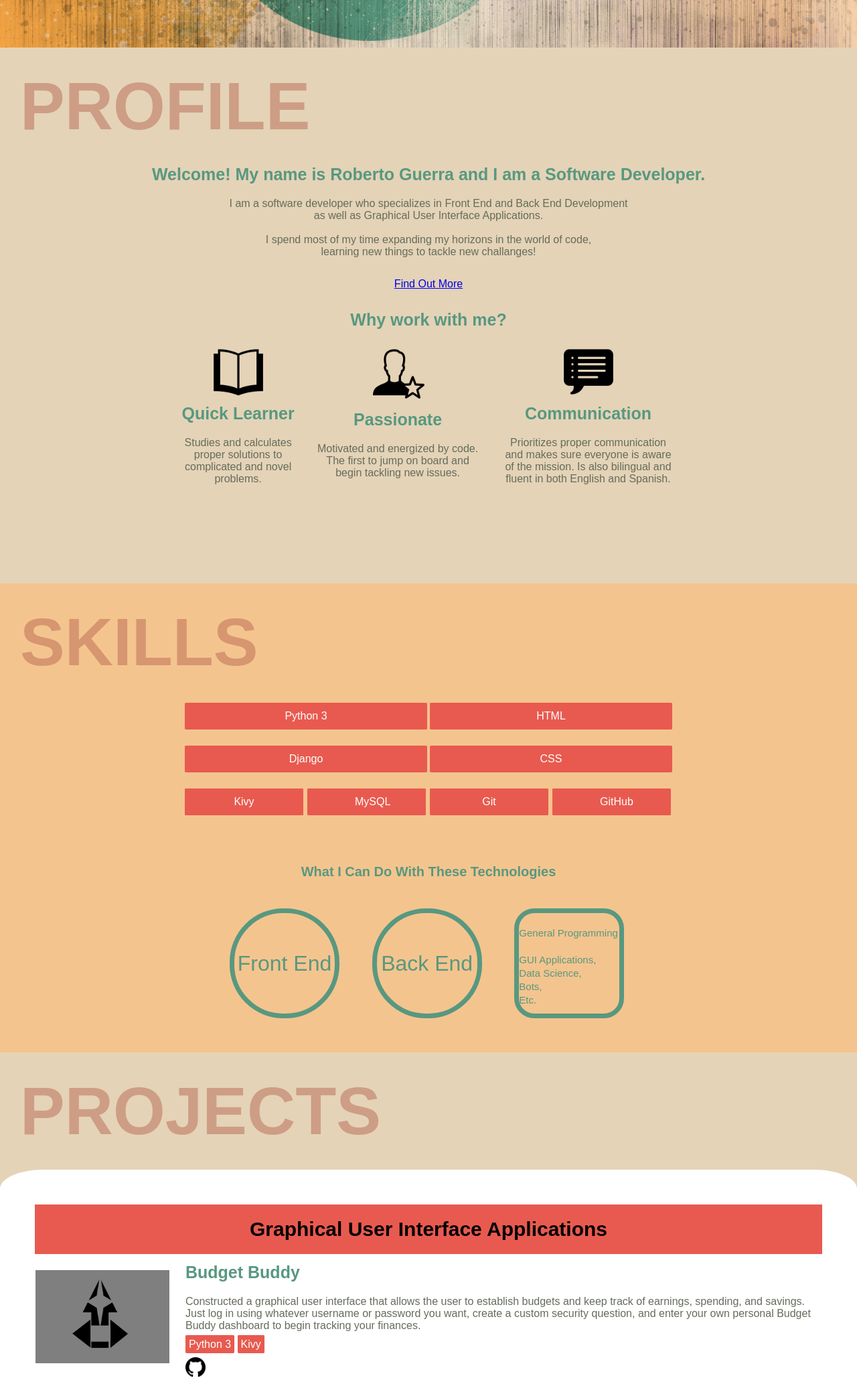
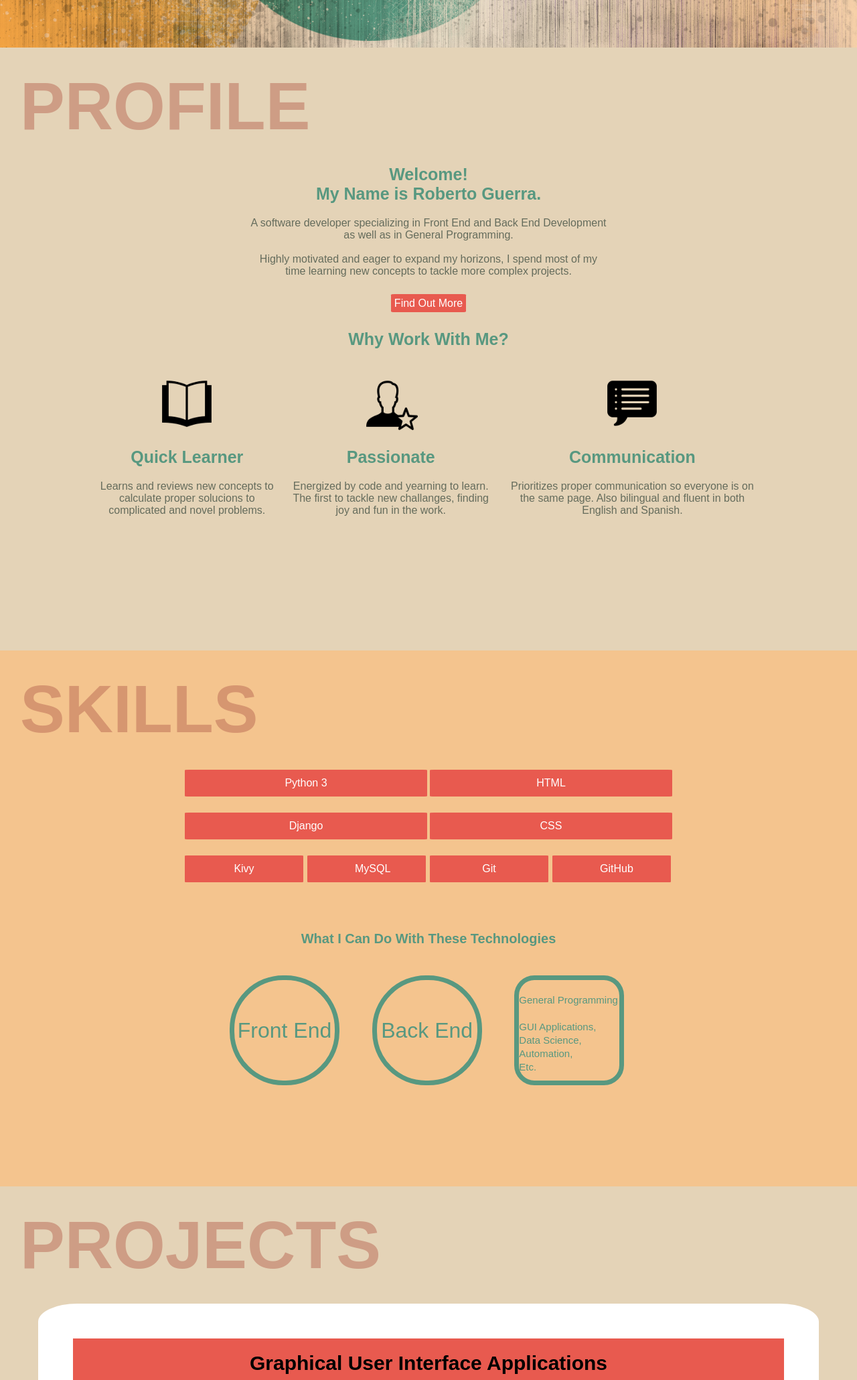
Before and after one commit to Robby-Codes/Portfolio, a Django app: template Portfolio/homepage/templates/homepage/home.html in a window 1280 px wide. Shown: the part 729-2789 px from the top of the page at 67% size. Run offline with Django 3.2, Linux system fonts and the light colour scheme; the template is opened without the code that fills it, so the values that code supplies are empty.

Commit message:
Finished the Portfolio site. Changed all the text and some design settings.

```diff
--- a/Portfolio/homepage/templates/homepage/home.html
+++ b/Portfolio/homepage/templates/homepage/home.html
@@ -27,22 +27,22 @@
         <main>
             <section class="profilesection" id="Profile">
                 <h1>PROFILE</h1>
-                <h4>Welcome! My name is Roberto Guerra and I am a Software Developer.</h4>
+                <h4>Welcome!<br>My Name is Roberto Guerra.</h4>
                 <p>
-                    I am a software developer who specializes in Front End and Back End Development
+                    A software developer specializing in Front End and Back End Development
                     <br>
-                    as well as Graphical User Interface Applications.
+                    as well as in General Programming.
                     <br>
                     <br>
-                    I spend most of my time expanding my horizons in the world of code,
+                    Highly motivated and eager to expand my horizons, I spend most of my
                     <br>
-                    learning new things to tackle new challanges!
+                    time learning new concepts to tackle more complex projects.
                 </p>
                 <p>
-                    <label><a href="#Contact">Find Out More</a></label>
+                    <label class="find-out"><a href="#Contact" style="color: white; text-decoration: none;">Find Out More</a></label>
                 </p>
 
-                <h4>Why work with me?</h4>
+                <h4>Why Work With Me?</h4>
                 <table>
                     <tr>
                         <td align="center">
@@ -59,34 +59,26 @@
                         <td align="center">
                             <h2>Quick Learner</h2>
                             <p>
-                                Studies and calculates
-                                <br>
-                                proper solutions to
-                                <br> complicated and novel
-                                <br>
-                                problems.
+                                Learns and reviews new concepts to
+                                calculate proper solucions to
+                                complicated and novel problems.
                             </p>
                         </td>
                         <td align="center">
                             <h2>Passionate</h2>
                             <p>
-                                Motivated and energized by code.
-                                <br>
-                                The first to jump on board and
-                                <br>
-                                begin tackling new issues.
+                                Energized by code and yearning to learn.
+                                The first to tackle new challanges,
+                                finding joy and fun in the work.
                             </p>
                         </td>
                         <td align="center">
                             <h2>Communication</h2>
                             <p>
-                                Prioritizes proper communication
-                                <br>
-                                and makes sure everyone is aware
-                                <br>
-                                of the mission. Is also bilingual and
-                                <br>
-                                fluent in both English and Spanish.
+                                Prioritizes proper communication so
+                                everyone is on the same page. Also
+                                bilingual and fluent in both English
+                                and Spanish.
                             </p>
                         </td>
                     </tr>
@@ -121,7 +113,7 @@
                                 <br>
                                 General Programming
                                 <br><br>
-                                GUI Applications,<br>Data Science,<br>Bots,<br>Etc.
+                                GUI Applications,<br>Data Science,<br>Automation,<br>Etc.
                             </p></td>
                         </tr>
                     </table>
@@ -141,13 +133,9 @@
                         <td>
                             <h2>Budget Buddy</h2>
                             <p>
-                                Constructed a graphical user interface that
-                                allows the user to establish budgets and keep
-                                track of earnings, spending, and savings. Just
-                                log in using whatever username or password you
-                                want, create a custom security question, and
-                                enter your own personal Budget Buddy dashboard
-                                to begin tracking your finances.
+                                Graphical User Interface that allows the
+                                user to establish budgets and keep track
+                                of earnings, spending, and savings.
                             </p>
                             <label>Python 3</label>
                             <label>Kivy</label>
@@ -162,11 +150,9 @@
                         <td>
                             <h2>Arithmetic Master</h2>
                             <p>
-                                A graphical user interface developed to allow
-                                anyone to train their mental arithmetic skills.
-                                With this software, one can train their ability
-                                to perform mental addition, subtraction,
-                                multiplication, and division.
+                                With this GUI Application, one can train their ability
+                                to perform mental addition, subtraction, multiplication,
+                                and division.
                             </p>
                             <label>Python 3</label>
                             <label>Kivy</label>
@@ -187,47 +173,45 @@
                         <td class="lastmessage">
                             <h1>
                                 Considering My Assistance?
+                                <br>
+                                Here is a bit more about me.
                             </h1>
                             <br>
                             <p class="about-me">
-                                My name is Roberto Guerra and I am a Front End Developer.
+                                My name is Roberto Guerra<br>and I am a Software
+                                Developer.<br><br>
+                                My journey as a self-taught software developer<br>
+                                began near the end of 2018 when I decided  I<br>
+                                wanted a piece of software that didn't yet exist.<br>
+                                Since I began my studies I have fallen into a<br>
+                                deep love with programming. Through all the ups<br>
+                                and downs, I must say that it is quite a fun ride.
+                                <br><br>
+                                These days I spend most of my time expanding<br>
+                                my knowledge base to tackle more complicated<br>
+                                projects.
+                                <br><br>
+                                I feel very proud of what I have accomplished for<br>
+                                myself as of yet. I am continuing  to study<br>
+                                and learn, but with my current abilities I am able<br>
+                                to work on the following:
+                                <br><br>
+                                <ul>
+                                    <li>Front End</li>
+                                    <li>Back End</li>
+                                    <li>General Programming</li>
+                                </ul>
                                 <br>
-                                <br>
-                                My journey as a self-taught software developer
-                                <br>
-                                began in 2018 when I was attempting to figure
-                                <br>
-                                out what it was that I wanted to accomplish in life.
-                                <br>
-                                I decided to give programming a shot and instantly
-                                <br>
-                                fell in love with it. I stand in absolute awe when
-                                <br>
-                                thinking of whats possible through code.
-                                <br>
-                                <br>
-                                Currently, I am continueing to study new languages
-                                <br>
-                                to further extend my capabilities. There is not much
-                                <br>
-                                else that I enjoy more than tackling a new project
-                                <br>
-                                using new tools I have learned.
-                                <br>
-                                <br>
-                                Most of my free time, I spend working on projects and
-                                <br>
-                                expanding my knowledge base.
-                                <br>
-                                <br>
-                                My favorite things to do as of yet include.
-                                <br>
-                                <br>
-                                <ul>
-                                    <li>Front End Development</li>
-                                    <li>Back End Development</li>
-                                    <li>Graphical User Interface Applications</li>
-                                </ul>
+                            </p>
+                            <p class="about-me">
+                                With that being said, I believe I can be a very<br>
+                                valuable asset to those interested in working<br>
+                                with me. If you feel that I can be of service,<br>
+                                then please feel free to contact me at any time.
+                                <br><br><br><br>
+                                Cheers
+                                <br><br>
+                                -Roberto Guerra
                             </p>
                         </td>
                         <td class="contact-info">
--- a/Portfolio/static/css/main.css
+++ b/Portfolio/static/css/main.css
@@ -57,7 +57,7 @@ html, body {
 /* Profile */
 
 .profilesection {
-    height: 800px;
+    height: 900px;
     background:  #e4d3b7;
     box-sizing: border-box;
 
@@ -86,6 +86,12 @@ html, body {
     padding-bottom: 30px;
 }
 
+.find-out {
+    background-color: #e85a4f;
+    padding: 5px;
+    border-radius: 5%;
+}
+
 .profilesection img {
     position: relative;
     max-height: 80px;
@@ -94,15 +100,16 @@ html, body {
 
 .profilesection table {
     position: relative;
-    width: 60%;
+    width: 80%;
     margin: auto;
     padding: 2px solid #e85a4f;
+    border-spacing: 20px;
 }
 
 /* Skills */
 
 .skillsection {
-    height: 700px;
+    height: 800px;
     background: #f4c48e;
     box-sizing: border-box;
 }
@@ -245,7 +252,7 @@ html, body {
 /* Contact */
 
 .contact {
-    height: 800px;
+    height: 900px;
     color: #589880;
     background: rgb(58, 58, 58);
     box-sizing: border-box;
@@ -254,7 +261,8 @@ html, body {
 .contact table {
     position: relative;
     margin: auto;
-    padding: 80px;
+    padding: 50px;
+    border-spacing: 25px;
 }
 
 .contact-info {
```
